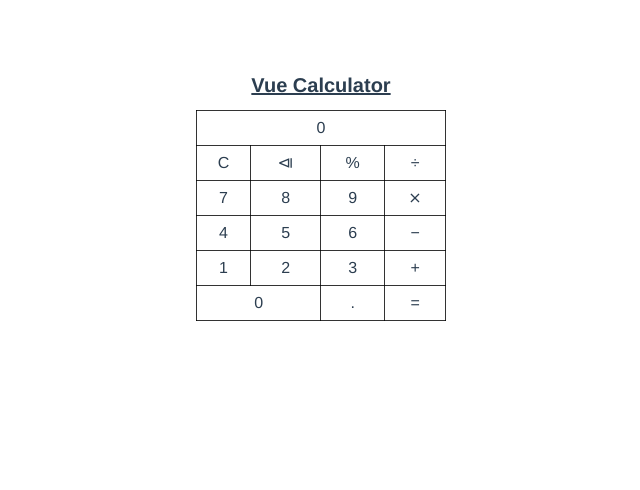
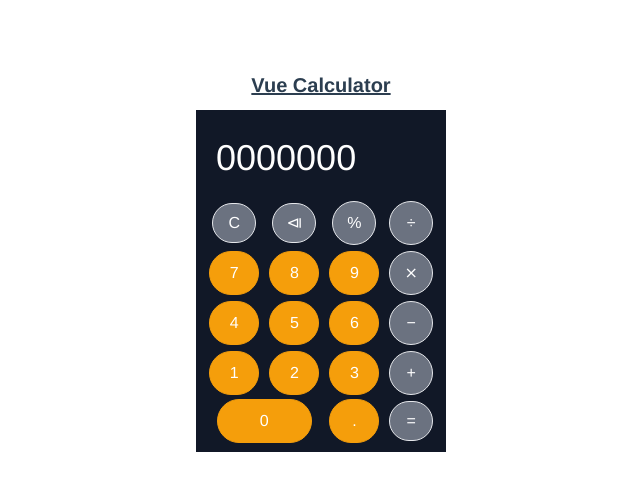
Before and after one commit to sumit811/vue-calculator, a Vue app: page / in a window 1280 px wide. Shown: the top 490 px of the page, without its empty margins (319-959 px from the left). Built offline with nearby package versions, Linux system fonts and the light colour scheme.

Commit message:
Added tailwind classes

```diff
--- a/src/components/Calculator.vue
+++ b/src/components/Calculator.vue
@@ -1,54 +1,101 @@
 <template>
   <div class="hello">
     <table class="table-auto">
-      <tr>
+     <tr>
         <td colspan="4" class="title" >{{msg}}</td>
       </tr>
+    </table>
+    <table class="table-auto bg-gray-900 border-8 border-gray-900">
       <tr>
-        <td colspan="4" class="js-output">{{output}}</td>
+        <td colspan="4" class="text-white text-4xl text-left py-5 px-3">{{output}}</td>
       </tr>
       <tr>
-        <td class="clear" v-on:click="clear">C</td>
-        <td class="delBtn" v-on:click="dele">&LeftTriangleBar;</td>
-        <td  v-on:click="calc('%')">&percnt;</td>
-        <td  v-on:click="calc('/')">&divide;</td>
+        <td>
+          <button v-on:click="clear" :class="[cssCls]">C</button>
+        </td>
+        <td>
+          <button v-on:click="dele" :class="[cssCls]">&LeftTriangleBar;</button>
+        </td>
+        <td>
+          <calcbtn txt="%" txtSymbol="&percnt;" @calcBtnPress="calc"/>
+        </td>
+        <td>
+          <calcbtn txt="/" txtSymbol="&divide;" @calcBtnPress="calc"/>
+        </td>
       </tr>
       <tr>
-        <td class="js-digitBtn-7" v-on:click="edigit('7')">7</td>
-        <td class="js-digitBtn-8" v-on:click="edigit('8')">8</td>
-        <td class="js-digitBtn-9" v-on:click="edigit('9')">9</td>
-        <td class="js-calcBtn-x" v-on:click="calc('x')">&Cross;</td>
+        <td>
+          <digitbtn digit="7" @digitPress="digit_press"/>
+        </td>
+        <td>
+          <digitbtn digit="8" @digitPress="digit_press"/>
+        </td>
+        <td>
+          <digitbtn digit="9" @digitPress="digit_press"/>
+        </td>
+        <td>
+          <calcbtn txt="x" txtSymbol="&Cross;" @calcBtnPress="calc"/>
+        </td>
       </tr>
       <tr>
-        <td class="js-digitBtn-4" v-on:click="edigit('4')">4</td>
-        <td class="js-digitBtn-5" v-on:click="edigit('5')">5</td>
-        <td class="js-digitBtn-6" v-on:click="edigit('6')">6</td>
-        <td  v-on:click="calc('-')">&minus;</td>
+        <td>
+          <digitbtn digit="4" @digitPress="digit_press"/>
+        </td>
+        <td>
+          <digitbtn digit="5" @digitPress="digit_press"/>
+        </td>
+        <td>
+          <digitbtn digit="6" @digitPress="digit_press"/>
+        </td>
+        <td>
+          <calcbtn txt="-" txtSymbol="&minus;" @calcBtnPress="calc"/>
+        </td>
       </tr>
       <tr>
-        <td class="js-digitBtn-1" v-on:click="edigit('1')">1</td>
-        <td class="js-digitBtn-2" v-on:click="edigit('2')">2</td>
-        <td class="js-digitBtn-3" v-on:click="edigit('3')">3</td>
-        <td v-on:click="calc('+')">&plus;</td>
+        <td>
+          <digitbtn digit="1" @digitPress="digit_press"/>
+        </td>
+        <td>
+          <digitbtn digit="2" @digitPress="digit_press"/>
+        </td>
+        <td>
+          <digitbtn digit="3" @digitPress="digit_press"/>
+        </td>
+        <td>
+          <calcbtn txt="+" txtSymbol="&plus;" @calcBtnPress="calc"/>
+        </td>
       </tr>
       <tr>
-        <td class="js-digitBtn-4"  v-on:click="edigit('0')" colspan="2">0</td>
-        <td v-on:click="edigit('.')">.</td>
-        <td v-on:click="result">&equals;</td>
+        <td colspan="2">
+          <digitbtn digit="0" @digitPress="digit_press"/>
+        </td>
+        <td>
+          <digitbtn digit="." @digitPress="digit_press"/>
+        </td>
+        <td>
+          <button v-on:click="result" :class="[cssCls]">&equals;</button>
+        </td>
       </tr>
     </table>
   </div>
 </template>
 
 <script>
+import calcbtn from './calcbtn.vue';
+import digitbtn from './digit.vue';
 export default {
   name: 'Calculator',
-  props: {
+  components:{
+    digitbtn,
+    calcbtn
+  },
+  props:{
     msg: String
   },
   data(){
     return{
-      output:'0'
+      output:'0000000',
+      cssCls:["rounded-full", "border", "border-grey-500", "bg-gray-500", "w-11", "h-10", "text-white"]
     }
   },
   methods:{
@@ -76,6 +123,10 @@ export default {
     edigit: function(d){
       // console.log(d,typeof d);
       this.output = this.output==0?d:this.output+d;
+    },
+    digit_press: function(d){
+      console.log('dddddd',d);
+      this.output = this.output==0?d:this.output+d;
     }
   }
 }
@@ -90,10 +141,14 @@ table{
   // overflow: hidden;
   border-collapse: collapse;
   td{
-    border: 1px solid rgba(0,0,0,0.8);
-    height: 35px;
-    &:not(.output){
+    // border: 1px solid rgba(0,0,0,0.8);
+    height: 50px;
+    width:50px;
+    &::not(.output){
       cursor: pointer;
+    }
+    &.btnbox{
+      @apply text-white;
     }
   }
   .title{
--- /dev/null
+++ b/src/components/calcbtn.vue
@@ -0,0 +1,23 @@
+<template>
+    <button v-on:click="calcBtn(txt)" v-html="txtSymbol" class="rounded-full border border-grey-500 bg-gray-500 w-11 h-11 text-white"></button>
+</template>
+<script>
+export default {
+    props:{
+        txt:{
+            type: String,
+            reqired: true
+        },
+        txtSymbol:{
+            type: String,
+            reqired: true
+        }
+    },
+    methods:{
+        calcBtn: function(dig){
+            console.warn('calcBtnPress',dig);
+            this.$emit('calcBtnPress',dig);
+        },
+    }
+}
+</script>
--- /dev/null
+++ b/src/components/digit.vue
@@ -0,0 +1,26 @@
+<template>
+    <button v-bind:style="{width:wth}" class="rounded-full border border-yellow-500 bg-yellow-500 w-11 h-11 text-white" v-on:click="edigit(digit)">{{ digit }}</button>
+</template>
+<script>
+export default {
+    props:{
+        digit:{
+            type: String,
+            reqired: true
+        }
+    },
+    methods:{
+        edigit: function(dig){
+            this.$emit('digitPress',dig);
+        },
+    },
+    computed:{
+        wth:function(){
+            if(this.digit==0){
+                return '80%';
+            }
+            return 'inherit';
+        }
+    }
+}
+</script>
```
